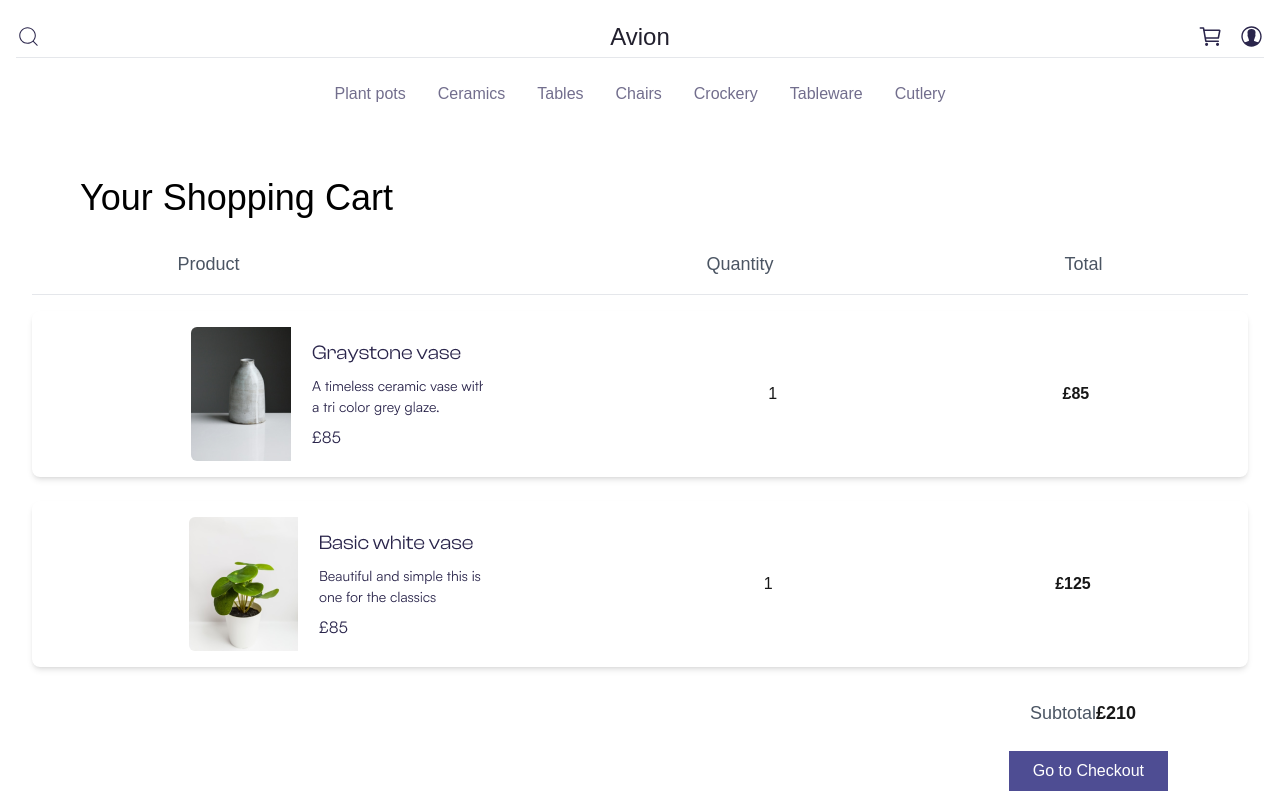
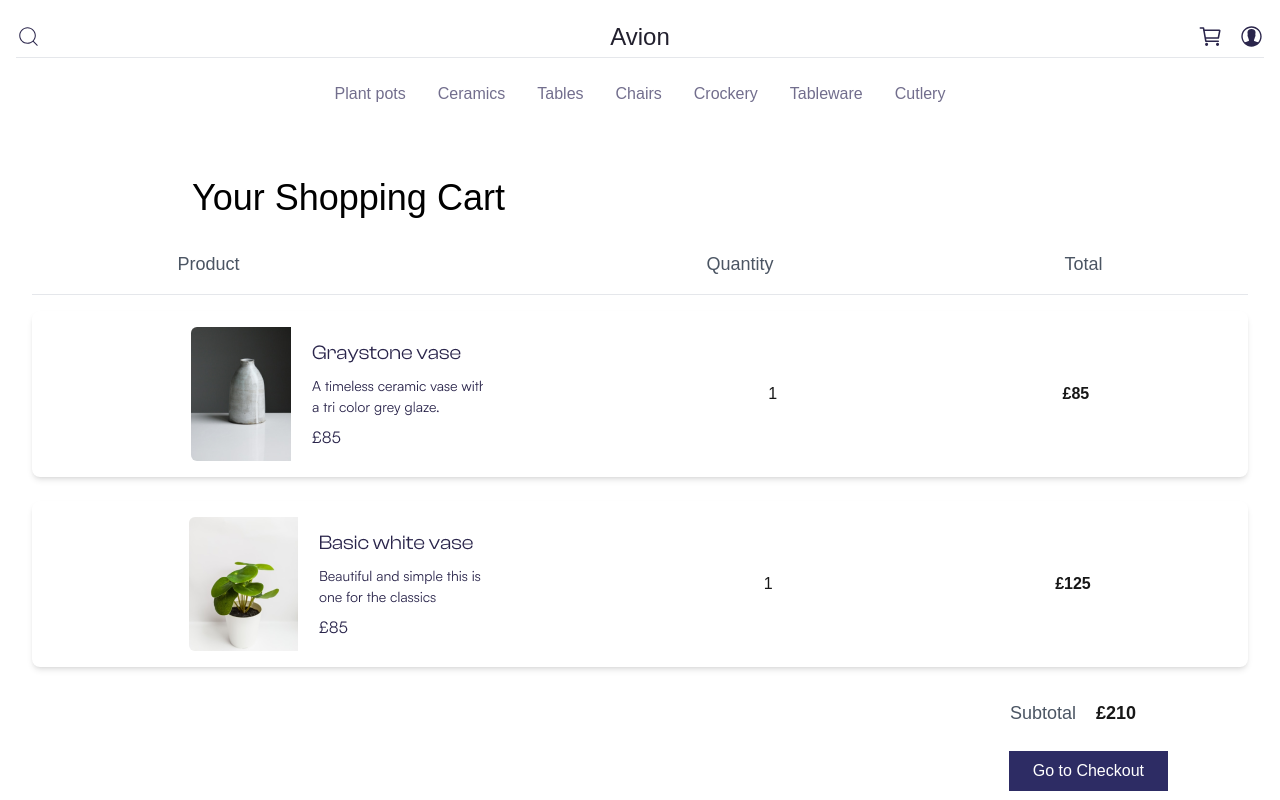
Before and after one commit to RafihaSiddiqui6/Hackathon-figma-E-commerce, a Next.js app: page /cartList in a window 1280 px wide. Shown: the top 800 px of the page. Built offline with nearby package versions, Linux system fonts and the light colour scheme.

Commit message:
page.tsx

```diff
--- a/src/app/cartList/page.tsx
+++ b/src/app/cartList/page.tsx
@@ -1,11 +1,9 @@
 import Image from 'next/image';
-
-
 export default function CartList() {
   return (
     <div>
         <div className="h-auto w-full  p-8">
-          <h1 className="text-black text-4xl font-medium pb-8 pl-12 text-center sm:text-left">
+          <h1 className="text-black text-4xl font-medium pb-8 sm:pl-5 md:pl-40 text-center sm:text-left">
             Your Shopping Cart
           </h1>
 
@@ -54,12 +52,12 @@ export default function CartList() {
           {/* Subtotal */}
           <div className="flex justify-between sm:justify-end mt-8 pr-28 ">
             <p className="text-gray-600 text-lg">Subtotal</p>
-            <p className="font-semibold text-lg">£210</p>
+            <p className="font-semibold text-lg pl-5">£210</p>
           </div>
 
           {/*Button */}
           <div className="flex justify-end mt-6">
-            <button className="bg-[#4E4D93] text-white py-2  px-6 mr-20  transition">
+            <button className="bg-[#2d2c64] text-white py-2  px-6 mr-20  transition">
               Go to Checkout
             </button>
           </div>
```
